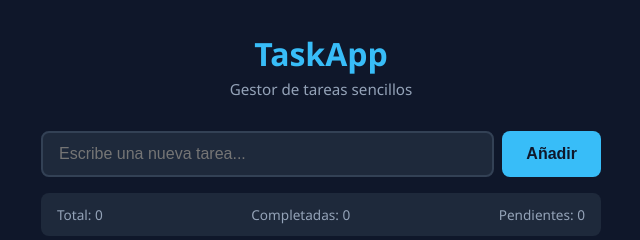
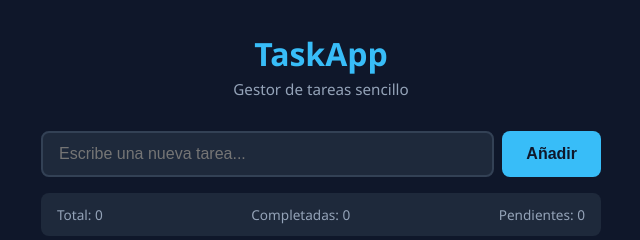
Before and after one commit to L-amoros/taskapp, a website built with Vite: page index.html in a window 1280 px wide. Shown: the top 240 px of the page, 319-959 px from the left. Built offline with nearby package versions, Linux system fonts and the light colour scheme.

Commit message:
asdsadas

```diff
--- a/index.html
+++ b/index.html
@@ -11,7 +11,7 @@
   <div id="app">
     <header>
       <h1>TaskApp</h1>
-      <p class="subtitle">Gestor de tareas sencillos</p>
+      <p class="subtitle">Gestor de tareas sencillo</p>
     </header>
 
     <main>
```
